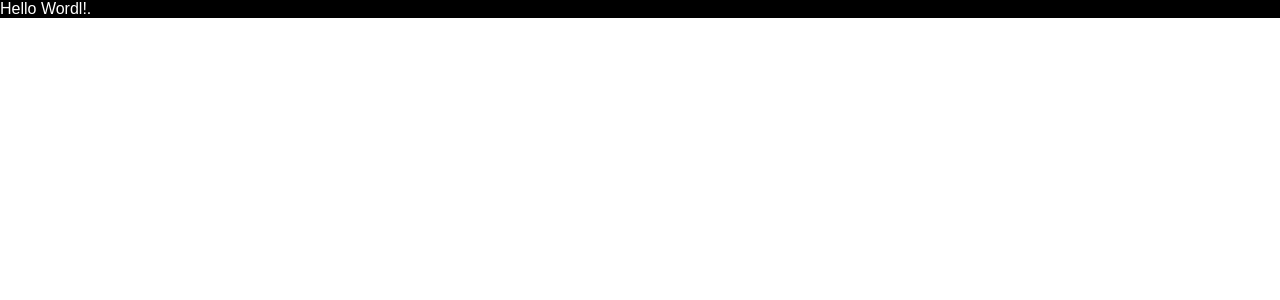
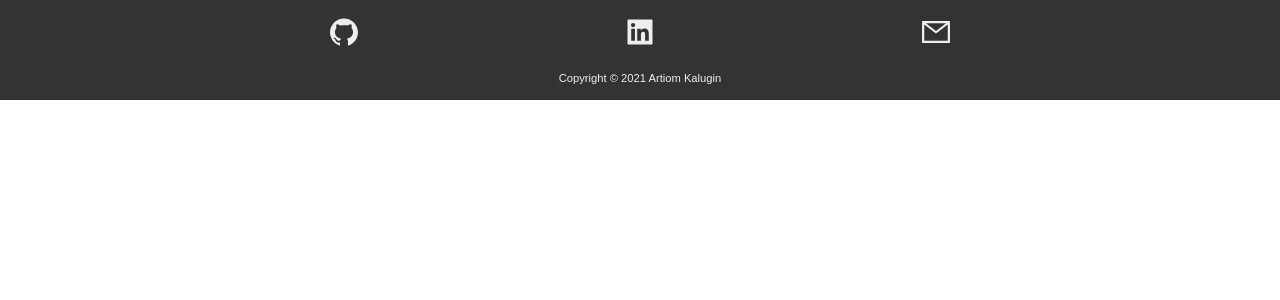
Before and after one commit to Yiaoma/tsx_movies, a React app: page / in a window 1280 px wide. Shown: the top 300 px of the page. Built offline with nearby package versions, Linux system fonts and the light colour scheme.

Commit message:
Created footer component.

```diff
--- a/src/App.tsx
+++ b/src/App.tsx
@@ -1,4 +1,4 @@
 import React from "react";
 import {Home} from "./pages/Home";
 
-export const App: React.FC = () => <Home/>;
+export const App = () => <Home/>;
--- /dev/null
+++ b/src/components/Footer/index.tsx
@@ -0,0 +1,21 @@
+import React, {ReactNode} from "react";
+import {Container, List, Item, Link, Copyright} from "./style";
+
+interface Props {
+    children: ReactNode;
+}
+
+interface LinkProps {
+    target: string;
+    href: string;
+}
+
+export const Footer = ({children}: Props) => <Container>{children}</Container>;
+
+Footer.List = ({children}: Props) => <List>{children}</List>;
+
+Footer.Item = ({children}: Props) => <Item>{children}</Item>;
+
+Footer.Link = (props: Props & LinkProps) => <Link {...props}>{props.children}</Link>;
+
+Footer.Copyright = ({children}: Props) => <Copyright>{children}</Copyright>;
--- /dev/null
+++ b/src/components/Footer/style.ts
@@ -0,0 +1,30 @@
+import styled from "styled-components";
+import {LIGHT, DARK} from "../../constants/colours";
+
+export const Container = styled.footer`
+    display: flex;
+    flex-direction: column;
+    padding: 1em;
+    background-color: ${DARK};
+    color: ${LIGHT};
+    align-items: center;
+`;
+
+export const List = styled.ul`
+    display: flex;
+    list-style: none;
+    margin-bottom: 1em;
+    width: 50%;
+    justify-content: space-between;
+`;
+
+export const Item = styled.li``;
+
+export const Link = styled.a`
+    color: ${LIGHT};
+    font-size: 2rem;
+`;
+
+export const Copyright = styled.p`
+    font-size: .7rem;
+`;
--- a/src/components/index.ts
+++ b/src/components/index.ts
@@ -1 +1,2 @@
 export {Header} from "./Header";
+export {Footer} from "./Footer";
--- /dev/null
+++ b/src/constants/colours.ts
@@ -0,0 +1,3 @@
+export const WHITE: string = "#FFFFFF";
+export const LIGHT: string = "#EEEEEE";
+export const DARK: string = "#333333";
--- /dev/null
+++ b/src/constants/links.ts
@@ -0,0 +1,3 @@
+export const GITHUB = "https://github.com/Yiaoma";
+export const LINKEDIN = "https://www.linkedin.com/in/aokalugin/";
+export const EMAIL = "a.o.kalugin@gmail.com";
--- /dev/null
+++ b/src/constants/strings.ts
@@ -0,0 +1 @@
+export const COPYRIGHT = "Copyright \u00a9 2021 Artiom Kalugin";
--- /dev/null
+++ b/src/containers/Footer.tsx
@@ -0,0 +1,22 @@
+import React from "react";
+import {Footer} from "../components";
+import {AiFillLinkedin, AiFillGithub, AiOutlineMail} from "react-icons/ai";
+import {GITHUB, LINKEDIN, EMAIL} from "../constants/links";
+import {COPYRIGHT} from "../constants/strings";
+
+export const FooterContainer = () => (
+    <Footer>
+        <Footer.List>
+            <Footer.Item>
+                <Footer.Link target="_blank" href={GITHUB}><AiFillGithub/></Footer.Link>
+            </Footer.Item>
+            <Footer.Item>
+                <Footer.Link target="_blank" href={LINKEDIN}><AiFillLinkedin/></Footer.Link>
+            </Footer.Item>
+            <Footer.Item>
+                <Footer.Link target="_blank" href={`mailto: ${EMAIL}`}><AiOutlineMail/></Footer.Link>
+            </Footer.Item>
+        </Footer.List>
+        <Footer.Copyright>{COPYRIGHT}</Footer.Copyright>
+    </Footer>
+);
--- a/src/globalStyle.ts
+++ b/src/globalStyle.ts
@@ -1,4 +1,5 @@
 import {createGlobalStyle} from "styled-components";
+import {LIGHT, DARK} from "./constants/colours";
 
 export const GlobalStyle = createGlobalStyle`
     * {
@@ -13,7 +14,7 @@ export const GlobalStyle = createGlobalStyle`
     }
 
     #root {
-        background-color: #000;
-        color: #fff;
+        background-color: ${LIGHT};
+        color: ${DARK};
     }
 `;
--- a/src/pages/Home.tsx
+++ b/src/pages/Home.tsx
@@ -1,8 +1,8 @@
 import React from "react";
-import {HeaderContainer} from "../containers/Header";
+import {FooterContainer} from "../containers/Footer";
 
 export const Home: React.FC = () => (
     <>
-        <HeaderContainer/>
+        <FooterContainer/>
     </>
 );
```
